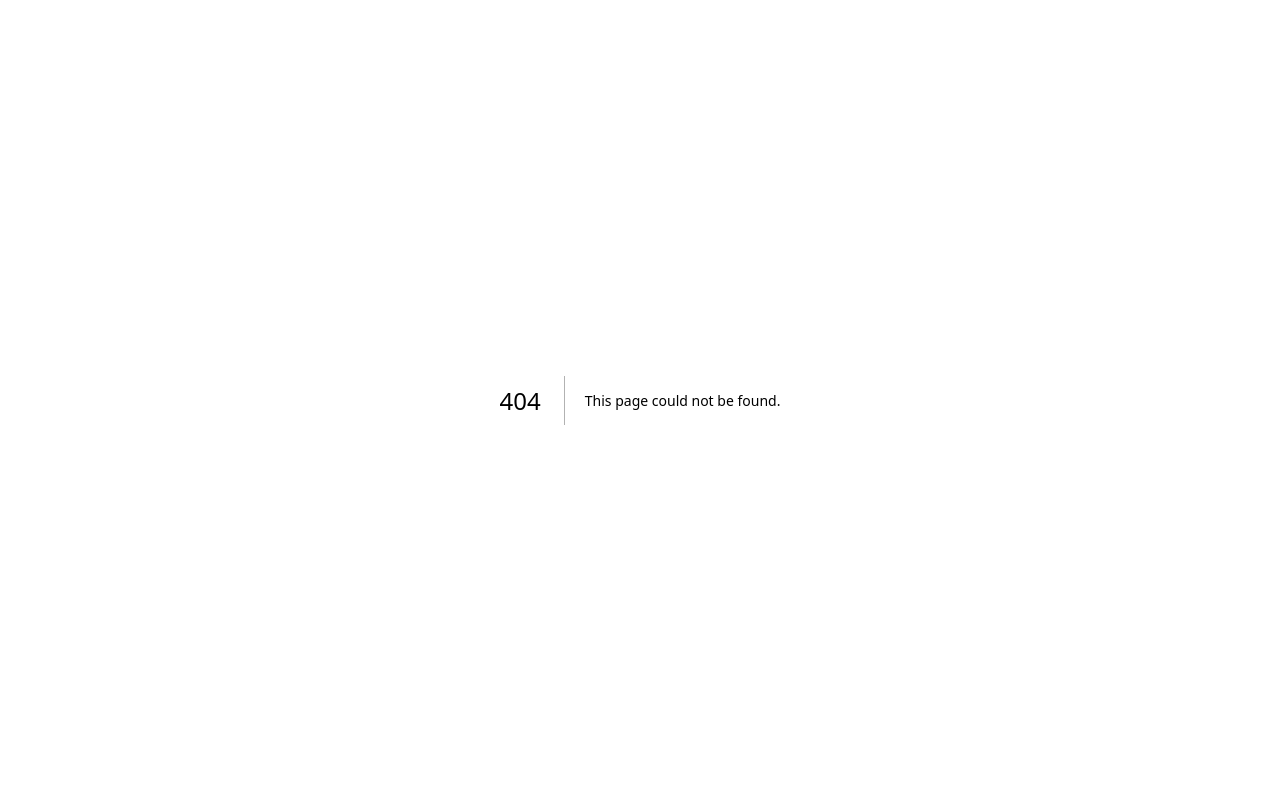
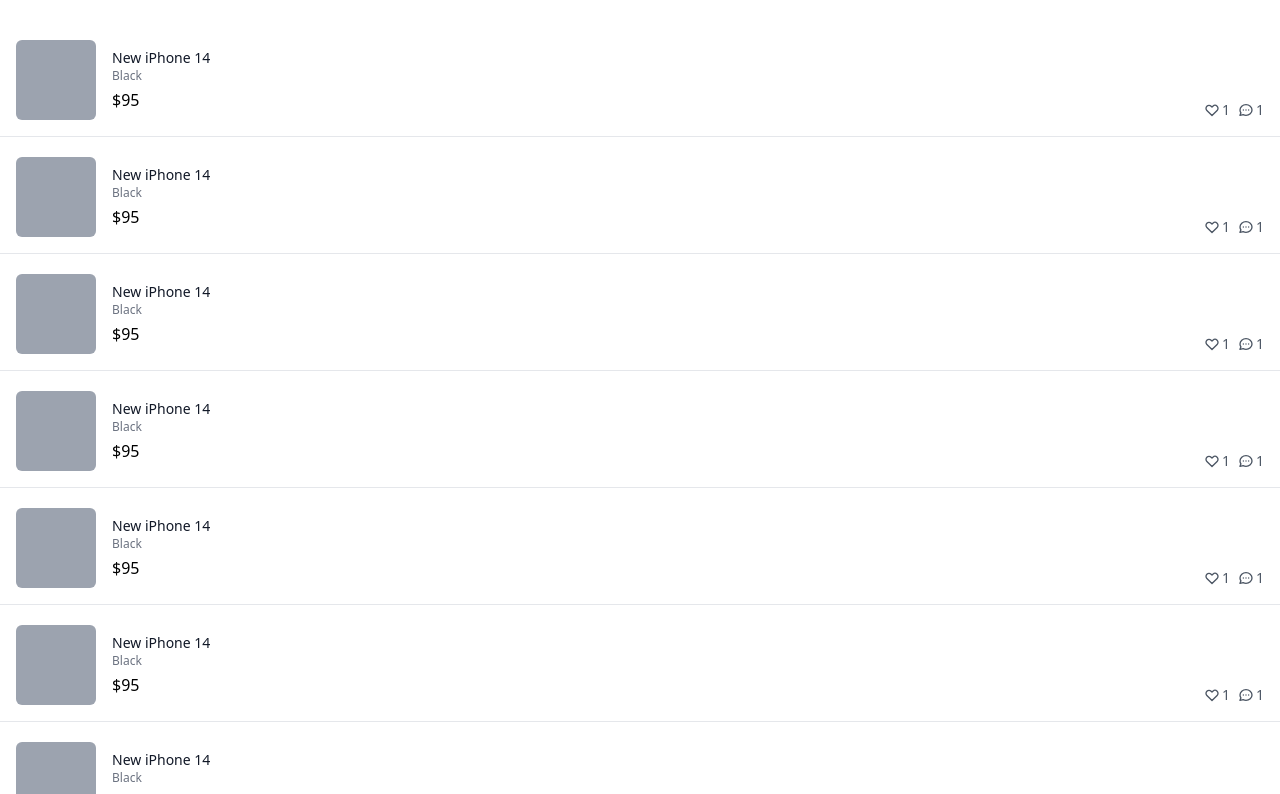
Before and after one commit to jh0152park/NextJS.12_CarrotMarket, a Next.js app in the folder carrot_market/: page /profile/bought in a window 1280 px wide. Before the commit this address had no page. Shown: the top 794 px of the page. Built offline with nearby package versions, Linux system fonts and the light colour scheme.

Commit message:
added more profile page

```diff
--- /dev/null
+++ b/carrot_market/pages/profile/bought.tsx
@@ -0,0 +1,61 @@
+export default function Bought() {
+    return (
+        <div className="flex flex-col py-10 space-y-5">
+            {[1, 1, 1, 1, 1, 1, 1, 1, 1, 1, 1, 1].map((_, i) => (
+                <div
+                    key={i}
+                    className="flex justify-between px-4 pb-4 border-b cursor-pointer"
+                >
+                    <div className="flex space-x-4">
+                        <div className="w-20 h-20 bg-gray-400 rounded-md" />
+                        <div className="flex flex-col pt-2">
+                            <h3 className="text-sm font-medium text-gray-900">
+                                New iPhone 14
+                            </h3>
+                            <span className="text-xs text-gray-500">Black</span>
+                            <span className="mt-1 font-medium text-gary-900">
+                                $95
+                            </span>
+                        </div>
+                    </div>
+                    <div className="flex items-end space-x-2 justity-end">
+                        <div className="space-x-0.5 flex items-center text-sm text-gray-600">
+                            <svg
+                                className="w-4 h-4"
+                                fill="none"
+                                stroke="currentColor"
+                                viewBox="0 0 24 24"
+                                xmlns="http://www.w3.org/2000/svg"
+                            >
+                                <path
+                                    strokeLinecap="round"
+                                    strokeLinejoin="round"
+                                    strokeWidth="2"
+                                    d="M4.318 6.318a4.5 4.5 0 000 6.364L12 20.364l7.682-7.682a4.5 4.5 0 00-6.364-6.364L12 7.636l-1.318-1.318a4.5 4.5 0 00-6.364 0z"
+                                ></path>
+                            </svg>
+                            <span>1</span>
+                        </div>
+                        <div className="space-x-0.5 flex items-center text-sm text-gray-600">
+                            <svg
+                                className="w-4 h-4"
+                                fill="none"
+                                stroke="currentColor"
+                                viewBox="0 0 24 24"
+                                xmlns="http://www.w3.org/2000/svg"
+                            >
+                                <path
+                                    strokeLinecap="round"
+                                    strokeLinejoin="round"
+                                    strokeWidth="2"
+                                    d="M8 12h.01M12 12h.01M16 12h.01M21 12c0 4.418-4.03 8-9 8a9.863 9.863 0 01-4.255-.949L3 20l1.395-3.72C3.512 15.042 3 13.574 3 12c0-4.418 4.03-8 9-8s9 3.582 9 8z"
+                                ></path>
+                            </svg>
+                            <span>1</span>
+                        </div>
+                    </div>
+                </div>
+            ))}
+        </div>
+    );
+}
--- /dev/null
+++ b/carrot_market/pages/profile/loved.tsx
@@ -0,0 +1,61 @@
+export default function Love() {
+    return (
+        <div className="flex flex-col py-10 space-y-5">
+            {[1, 1, 1, 1, 1, 1, 1, 1, 1, 1, 1, 1].map((_, i) => (
+                <div
+                    key={i}
+                    className="flex justify-between px-4 pb-4 border-b cursor-pointer"
+                >
+                    <div className="flex space-x-4">
+                        <div className="w-20 h-20 bg-gray-400 rounded-md" />
+                        <div className="flex flex-col pt-2">
+                            <h3 className="text-sm font-medium text-gray-900">
+                                New iPhone 14
+                            </h3>
+                            <span className="text-xs text-gray-500">Black</span>
+                            <span className="mt-1 font-medium text-gary-900">
+                                $95
+                            </span>
+                        </div>
+                    </div>
+                    <div className="flex items-end space-x-2 justity-end">
+                        <div className="space-x-0.5 flex items-center text-sm text-gray-600">
+                            <svg
+                                className="w-4 h-4"
+                                fill="none"
+                                stroke="currentColor"
+                                viewBox="0 0 24 24"
+                                xmlns="http://www.w3.org/2000/svg"
+                            >
+                                <path
+                                    strokeLinecap="round"
+                                    strokeLinejoin="round"
+                                    strokeWidth="2"
+                                    d="M4.318 6.318a4.5 4.5 0 000 6.364L12 20.364l7.682-7.682a4.5 4.5 0 00-6.364-6.364L12 7.636l-1.318-1.318a4.5 4.5 0 00-6.364 0z"
+                                ></path>
+                            </svg>
+                            <span>1</span>
+                        </div>
+                        <div className="space-x-0.5 flex items-center text-sm text-gray-600">
+                            <svg
+                                className="w-4 h-4"
+                                fill="none"
+                                stroke="currentColor"
+                                viewBox="0 0 24 24"
+                                xmlns="http://www.w3.org/2000/svg"
+                            >
+                                <path
+                                    strokeLinecap="round"
+                                    strokeLinejoin="round"
+                                    strokeWidth="2"
+                                    d="M8 12h.01M12 12h.01M16 12h.01M21 12c0 4.418-4.03 8-9 8a9.863 9.863 0 01-4.255-.949L3 20l1.395-3.72C3.512 15.042 3 13.574 3 12c0-4.418 4.03-8 9-8s9 3.582 9 8z"
+                                ></path>
+                            </svg>
+                            <span>1</span>
+                        </div>
+                    </div>
+                </div>
+            ))}
+        </div>
+    );
+}
--- /dev/null
+++ b/carrot_market/pages/profile/sold.tsx
@@ -0,0 +1,61 @@
+export default function Sold() {
+    return (
+        <div className="flex flex-col py-10 space-y-5">
+            {[1, 1, 1, 1, 1, 1, 1, 1, 1, 1, 1, 1].map((_, i) => (
+                <div
+                    key={i}
+                    className="flex justify-between px-4 pb-4 border-b cursor-pointer"
+                >
+                    <div className="flex space-x-4">
+                        <div className="w-20 h-20 bg-gray-400 rounded-md" />
+                        <div className="flex flex-col pt-2">
+                            <h3 className="text-sm font-medium text-gray-900">
+                                New iPhone 14
+                            </h3>
+                            <span className="text-xs text-gray-500">Black</span>
+                            <span className="mt-1 font-medium text-gary-900">
+                                $95
+                            </span>
+                        </div>
+                    </div>
+                    <div className="flex items-end space-x-2 justity-end">
+                        <div className="space-x-0.5 flex items-center text-sm text-gray-600">
+                            <svg
+                                className="w-4 h-4"
+                                fill="none"
+                                stroke="currentColor"
+                                viewBox="0 0 24 24"
+                                xmlns="http://www.w3.org/2000/svg"
+                            >
+                                <path
+                                    strokeLinecap="round"
+                                    strokeLinejoin="round"
+                                    strokeWidth="2"
+                                    d="M4.318 6.318a4.5 4.5 0 000 6.364L12 20.364l7.682-7.682a4.5 4.5 0 00-6.364-6.364L12 7.636l-1.318-1.318a4.5 4.5 0 00-6.364 0z"
+                                ></path>
+                            </svg>
+                            <span>1</span>
+                        </div>
+                        <div className="space-x-0.5 flex items-center text-sm text-gray-600">
+                            <svg
+                                className="w-4 h-4"
+                                fill="none"
+                                stroke="currentColor"
+                                viewBox="0 0 24 24"
+                                xmlns="http://www.w3.org/2000/svg"
+                            >
+                                <path
+                                    strokeLinecap="round"
+                                    strokeLinejoin="round"
+                                    strokeWidth="2"
+                                    d="M8 12h.01M12 12h.01M16 12h.01M21 12c0 4.418-4.03 8-9 8a9.863 9.863 0 01-4.255-.949L3 20l1.395-3.72C3.512 15.042 3 13.574 3 12c0-4.418 4.03-8 9-8s9 3.582 9 8z"
+                                ></path>
+                            </svg>
+                            <span>1</span>
+                        </div>
+                    </div>
+                </div>
+            ))}
+        </div>
+    );
+}
```
Also changed, not shown: carrot_market/pages/profile/index.tsx (renamed from carrot_market/pages/profile.tsx).
